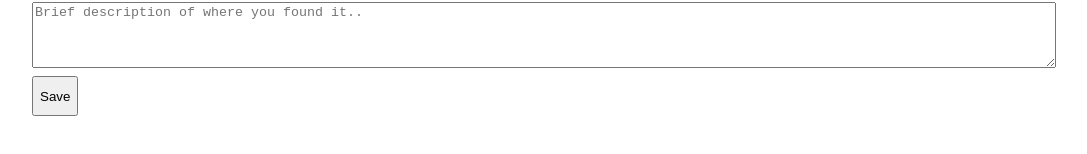
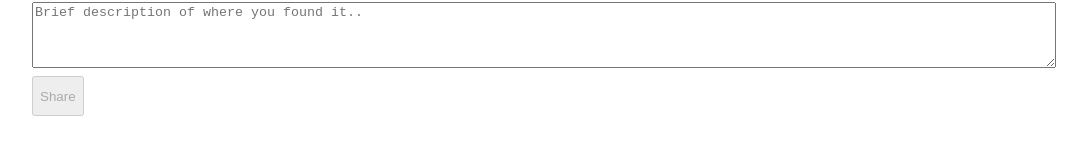
Before and after one commit to vanister/mat-do, a React (Create React App) app in the folder app/: page /scan/1 in a window 1280 px wide. Shown: the part 422-576 px from the top of the page, without its empty margins (96-1183 px from the left). Built offline with nearby package versions, Linux system fonts and the light colour scheme; no server answers.

Commit message:
Added a Share action button

```diff
--- a/app/src/pages/scan/Scan.tsx
+++ b/app/src/pages/scan/Scan.tsx
@@ -5,7 +5,7 @@ import { useScannedInfo } from '../../hooks/useScannedInfo';
 import { ItemCoordinates, ScannedItem } from '../../models/scan';
 import { getCurrentLocation } from '../../utilities/geolocation-util';
 import { useScanService } from '../../hooks/services/useScanService';
-import Form, { FormField } from '../../components/form/Form';
+import Form, { FormAction, FormField } from '../../components/form/Form';
 
 import './Scan.scss';
 
@@ -67,6 +67,10 @@ export default function Scan() {
     }
   ];
 
+  const actions: FormAction[] = [
+    { type: 'submit', text: 'Share', disabled: !comments }
+  ];
+
   async function handleCommentFormSubmit(e: React.FormEvent) {
     e.preventDefault();
 
@@ -88,6 +92,7 @@ export default function Scan() {
       <Form
         id="commentForm"
         fields={fields}
+        actions={actions}
         onSubmit={handleCommentFormSubmit}
       />
     </div>
```
